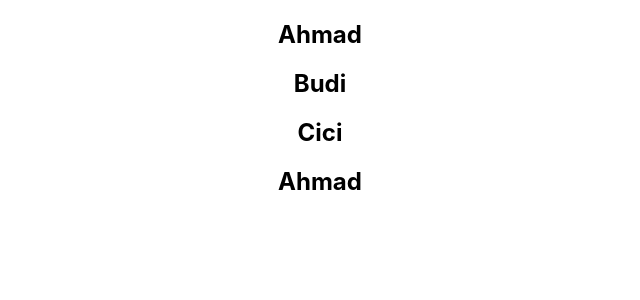
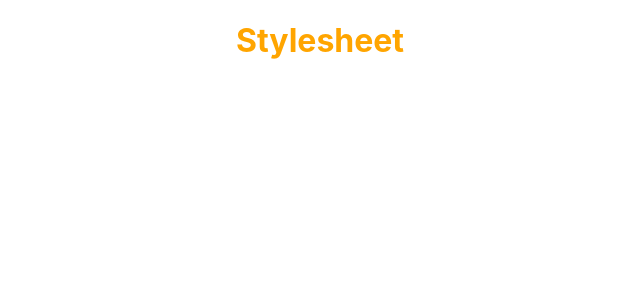
Before and after one commit to RayhanAdii/raw-learn-react, a React (Create React App) app in the folder hello-world/: page / in a window 1280 px wide. Shown: the top 300 px of the page, without its empty margins (320-960 px from the left). Built offline with nearby package versions, Linux system fonts and the light colour scheme.

Commit message:
learn css styling in react: CSS, file : Stylesheet.js, myStyles.css

```diff
--- a/hello-world/src/App.js
+++ b/hello-world/src/App.js
@@ -11,14 +11,16 @@
 import ParentComponent from './components/ParentComponent';
 import UserGreeting from './components/UserGreeting';
 import NameList from './components/NameList';
+import Stylesheet from './components/Stylesheet';
 
 function App() {
   return (
     <div className="App">
 
+    <Stylesheet primary={true}></Stylesheet>
+    {/*
     <NameList/>
 
-    {/*
     <UserGreeting></UserGreeting>
 
     <ParentComponent/>
--- /dev/null
+++ b/hello-world/src/components/Stylesheet.js
@@ -0,0 +1,13 @@
+import React from 'react'
+import './myStyles.css'
+
+function Stylesheet(props) {
+    let className = props.primary ? 'primary' : ''
+  return (
+    <div>
+      <h1 className={className}>Stylesheet</h1>
+    </div>
+  )
+}
+
+export default Stylesheet
--- /dev/null
+++ b/hello-world/src/components/myStyles.css
@@ -0,0 +1,3 @@
+.primary{
+    color:orange
+}
```
